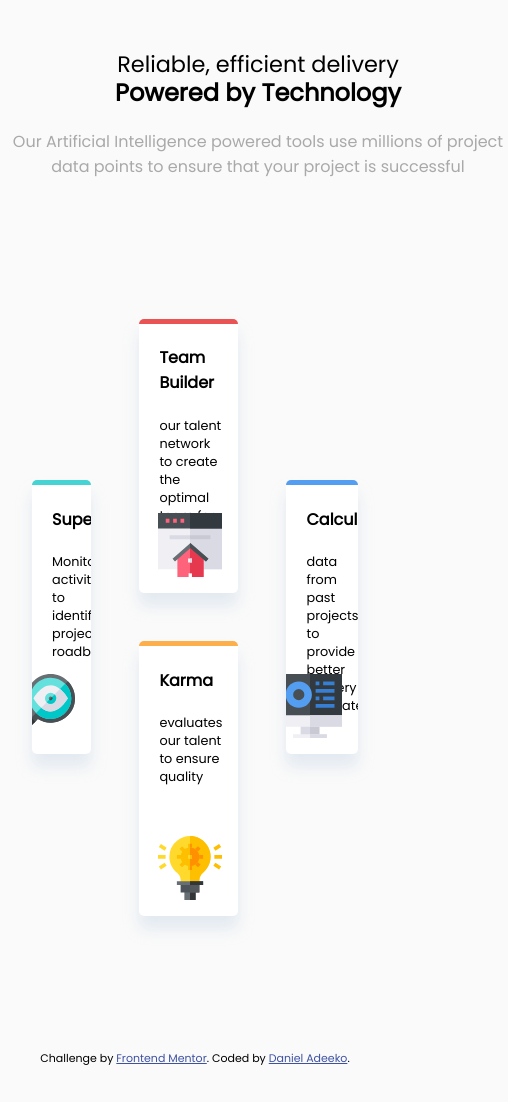
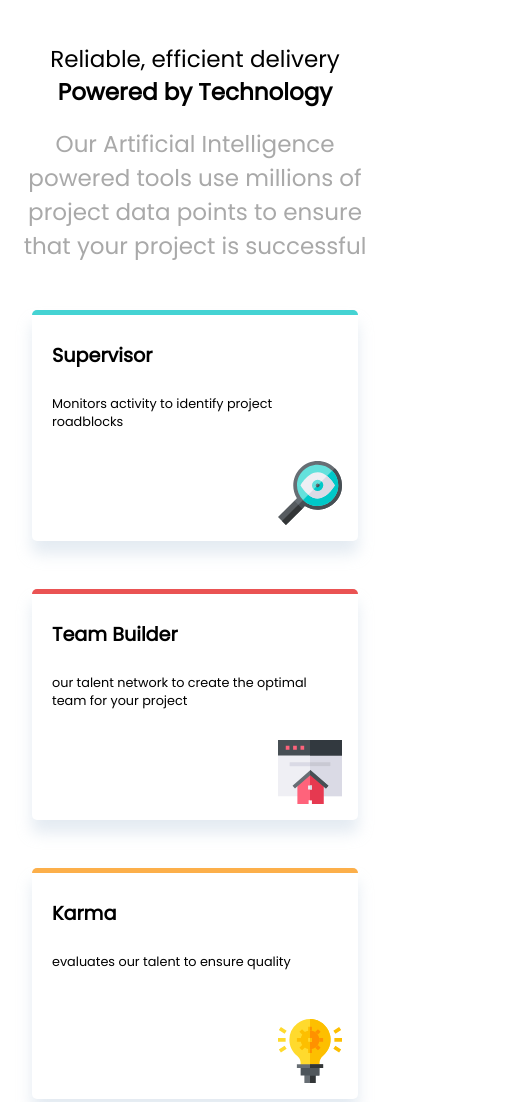
Before and after one commit to adeekodaniel/four-card-feature-page, a plain HTML site: page index.html in a window 390 px wide. Shown: the top 1102 px of the page, 508 px wide, since content can reach past the window. Before the commit the page ends 1078 px from the top, so only its background shows below. Drawn offline with Linux system fonts and the light colour scheme.

Commit message:
made the landing page responsive with media queries

```diff
--- a/index.html
+++ b/index.html
@@ -49,7 +49,7 @@
     <footer>
         <p class="attribution">
           Challenge by <a href="https://www.frontendmentor.io?ref=challenge" target="_blank">Frontend Mentor</a>.
-          Coded by <a href="#">Daniel Adeeko</a>.
+          Coded by <a href="https://github.com/adeekodaniel">Daniel Adeeko</a>.
         </p>
       </footer>
   </div>
--- a/style.css
+++ b/style.css
@@ -17,20 +17,21 @@ body {
   text-align: center;
   margin-top: 50px;
   padding-top: 2px;
-  width: 500px;
+  max-width: 500px;
   margin: 0 auto;
 }
 #header-heading {
-  font-weight: 200;
+  font-weight: 100;
   padding-top: 15px;
   text-align: center;
   font-size: 1.4rem;
   margin-bottom: 0px;
+  line-height: 1;
 }
 #next-heading {
   line-height: 1;
   font-size: 1.5rem;
-  margin-top: 0px;
+  margin-top: 10px;
 }
 #para {
   color: darkgray;
@@ -59,7 +60,7 @@ body {
   overflow: hidden;
   padding-right: 1rem;
   padding-bottom: 1rem;
-  height: 30vh;
+  height: 210px;
 }
 .supervisor {
   border-top: 5px solid hsl(180, 62%, 55%);
@@ -86,3 +87,44 @@ body {
   right: 16px;
   position: absolute;
 }
+.card:hover {
+  box-shadow: 0 8px 16px 0 rgba(210,124,211,0.5);
+}
+
+
+
+@media only screen and (max-width: 992px) {
+  body {
+    background-color: #ffffff;
+    font-size: 1.5em;
+  }
+  .card {
+    max-width: 350px;
+  }
+  .main{
+    flex-direction: column;
+  }
+}
+@media only screen and (max-width: 600px) {
+  body {
+    background-color: #ffffff;
+    font-size: 1.2em;
+  }
+  title-box {
+    margin-right: 5px;
+  }
+  #header-heading, #next-heading, #para {
+    font-size: 1.2em;
+    text-align: center;
+  }
+  #para {
+    padding-right: 10px;
+    padding-left: 10px;
+  }
+  .card {
+    max-width: 350px;
+  }
+  .main{
+    flex-direction: column;
+  }
+}
```
